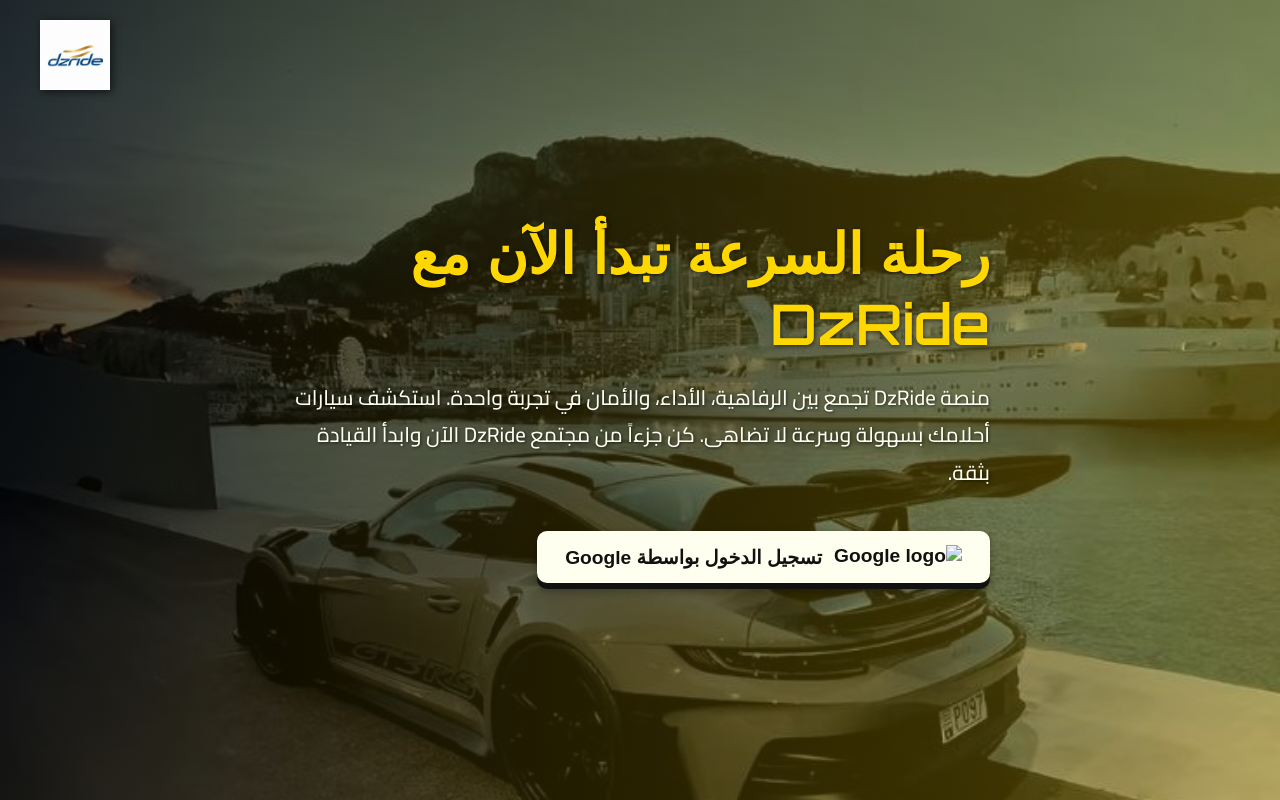
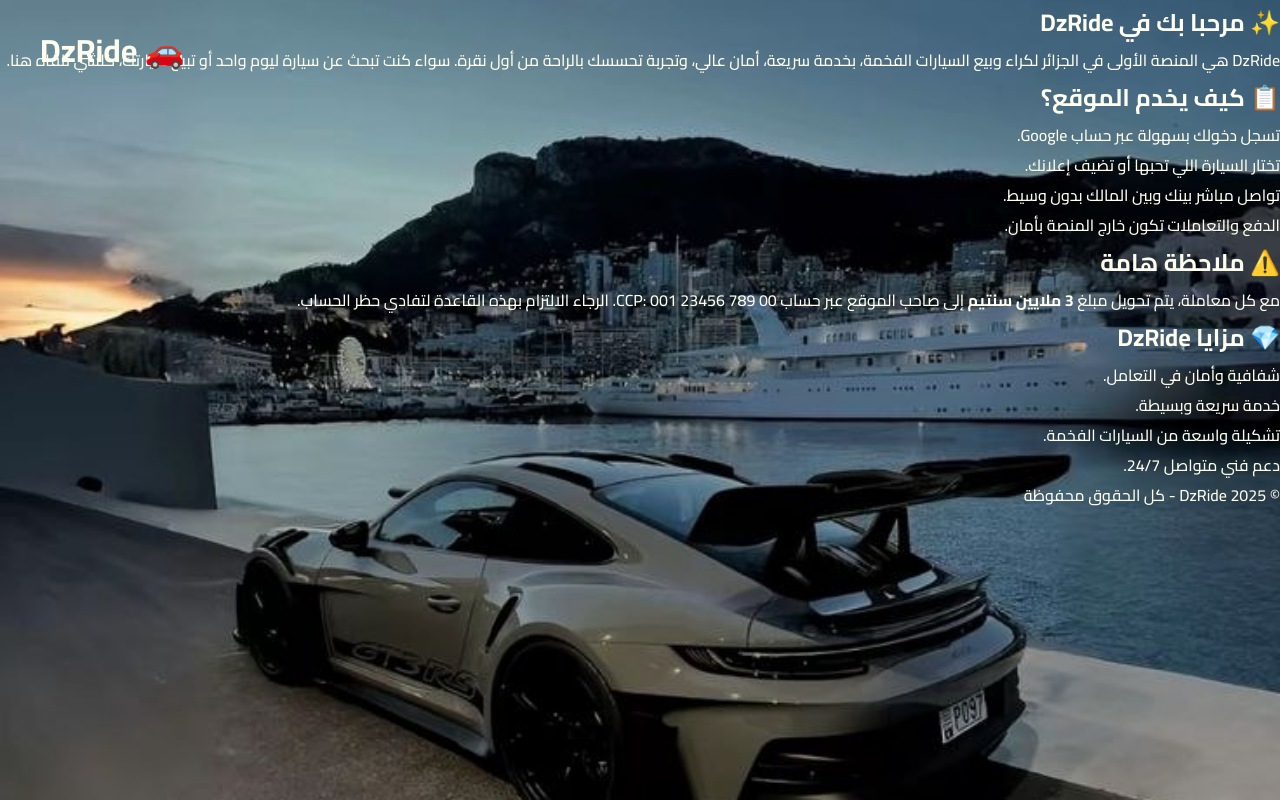
Before and after one commit to devismpro/DZride, a plain HTML site: page index.html in a window 1280 px wide. Drawn offline with Linux system fonts and the light colour scheme; no server answers.

Commit message:
Add files via upload

```diff
--- a/index.html
+++ b/index.html
@@ -1,37 +1,64 @@
 <!DOCTYPE html>
 <html lang="ar" dir="rtl">
 <head>
-<meta charset="UTF-8" />
-<meta name="viewport" content="width=device-width, initial-scale=1" />
-<title>DzRide - تسجيل الدخول</title>
-<link href="https://fonts.googleapis.com/css2?family=Cairo:wght@500;700&family=Orbitron:wght@600&display=swap" rel="stylesheet" />
-<link rel="stylesheet" href="style.css" />
+<meta charset="UTF-8">
+<meta name="viewport" content="width=device-width, initial-scale=1.0">
+<title>عن DzRide</title>
+<link rel="stylesheet" href="style.css">
+<link href="https://fonts.googleapis.com/css2?family=Cairo:wght@500;700&display=swap" rel="stylesheet">
 </head>
 <body>
 
 <header>
-  <div class="logo">
-    <img src="2.jpg" alt="DzRide Logo" />
-  </div>
+  <h1 class="logo">🚗 DzRide</h1>
 </header>
 
-<main class="hero">
-  <div class="overlay"></div>
-  <div class="content">
-    <h1>رحلة السرعة تبدأ الآن مع DzRide</h1>
+<main class="container">
+
+  <section class="glass">
+    <h2>✨ مرحبا بك في DzRide</h2>
     <p>
-      منصة DzRide تجمع بين الرفاهية، الأداء، والأمان في تجربة واحدة.
-      استكشف سيارات أحلامك بسهولة وسرعة لا تضاهى.
-      كن جزءاً من مجتمع DzRide الآن وابدأ القيادة بثقة.
+      DzRide هي المنصة الأولى في الجزائر لكراء وبيع السيارات الفخمة،
+      بخدمة سريعة، أمان عالي، وتجربة تحسسك بالراحة من أول نقرة.
+      سواء كنت تبحث عن سيارة ليوم واحد أو تبيع سيارتك،
+      <span class="highlight">كلشي تلقاه هنا</span>.
     </p>
-    <button id="googleLogin" class="google-btn">
-      <img src="https://www.gstatic.com/firebasejs/ui/2.0.0/images/auth/google.svg" alt="Google logo" />
-      تسجيل الدخول بواسطة Google
-    </button>
-  </div>
+  </section>
+
+  <section class="glass">
+    <h2>📋 كيف يخدم الموقع؟</h2>
+    <ol>
+      <li>تسجل دخولك بسهولة عبر حساب Google.</li>
+      <li>تختار السيارة اللي تحبها أو تضيف إعلانك.</li>
+      <li>تواصل مباشر بينك وبين المالك بدون وسيط.</li>
+      <li>الدفع والتعاملات تكون خارج المنصة بأمان.</li>
+    </ol>
+  </section>
+
+  <section class="glass warning">
+    <h2>⚠️ ملاحظة هامة</h2>
+    <p>
+      مع كل معاملة، يتم تحويل مبلغ <strong>3 ملايين سنتيم</strong> إلى صاحب الموقع
+      عبر حساب CCP: <span class="highlight">001 23456 789 00</span>.
+      الرجاء الالتزام بهذه القاعدة لتفادي حظر الحساب.
+    </p>
+  </section>
+
+  <section class="glass">
+    <h2>💎 مزايا DzRide</h2>
+    <ul>
+      <li>شفافية وأمان في التعامل.</li>
+      <li>خدمة سريعة وبسيطة.</li>
+      <li>تشكيلة واسعة من السيارات الفخمة.</li>
+      <li>دعم فني متواصل 24/7.</li>
+    </ul>
+  </section>
+
 </main>
 
-<script type="module" src="login.js"></script>
+<footer>
+  <p>© 2025 DzRide - كل الحقوق محفوظة</p>
+</footer>
 
 </body>
 </html>
```
Also changed, not shown: 5.jpg (added).
